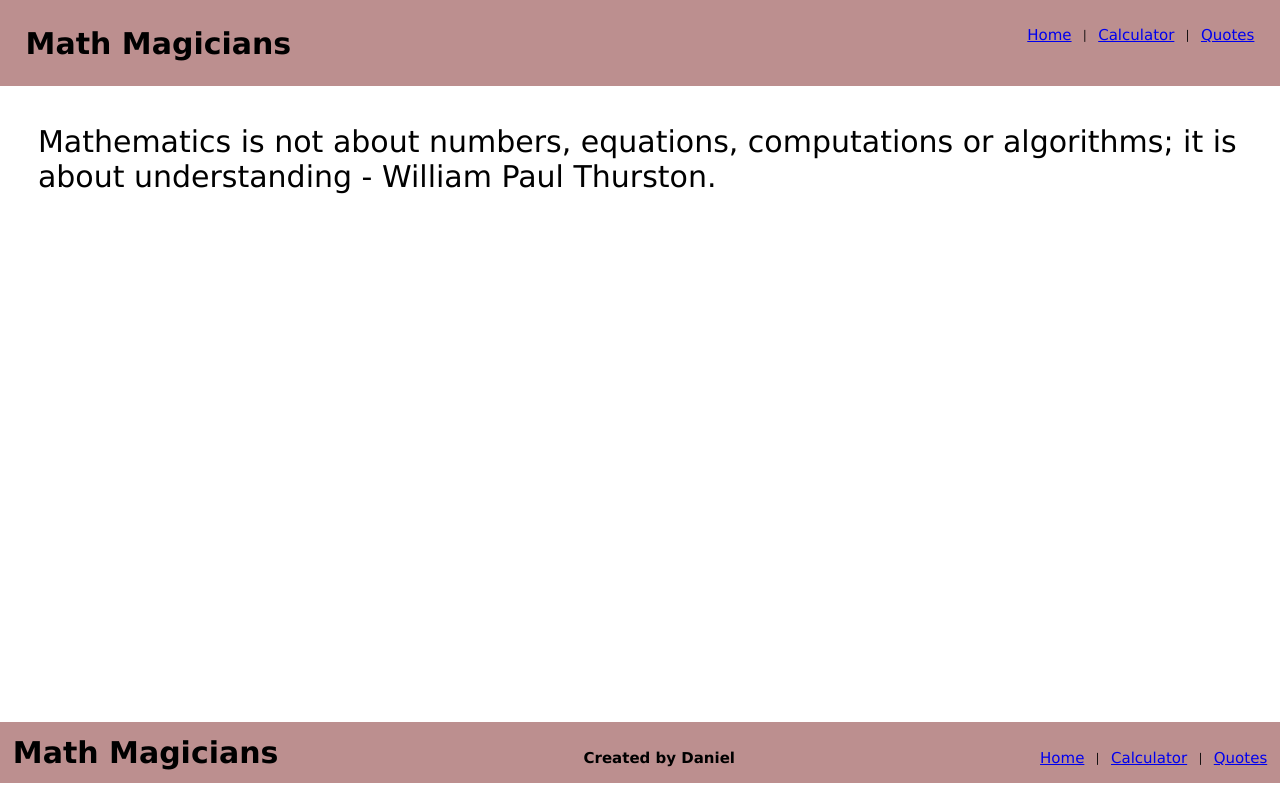
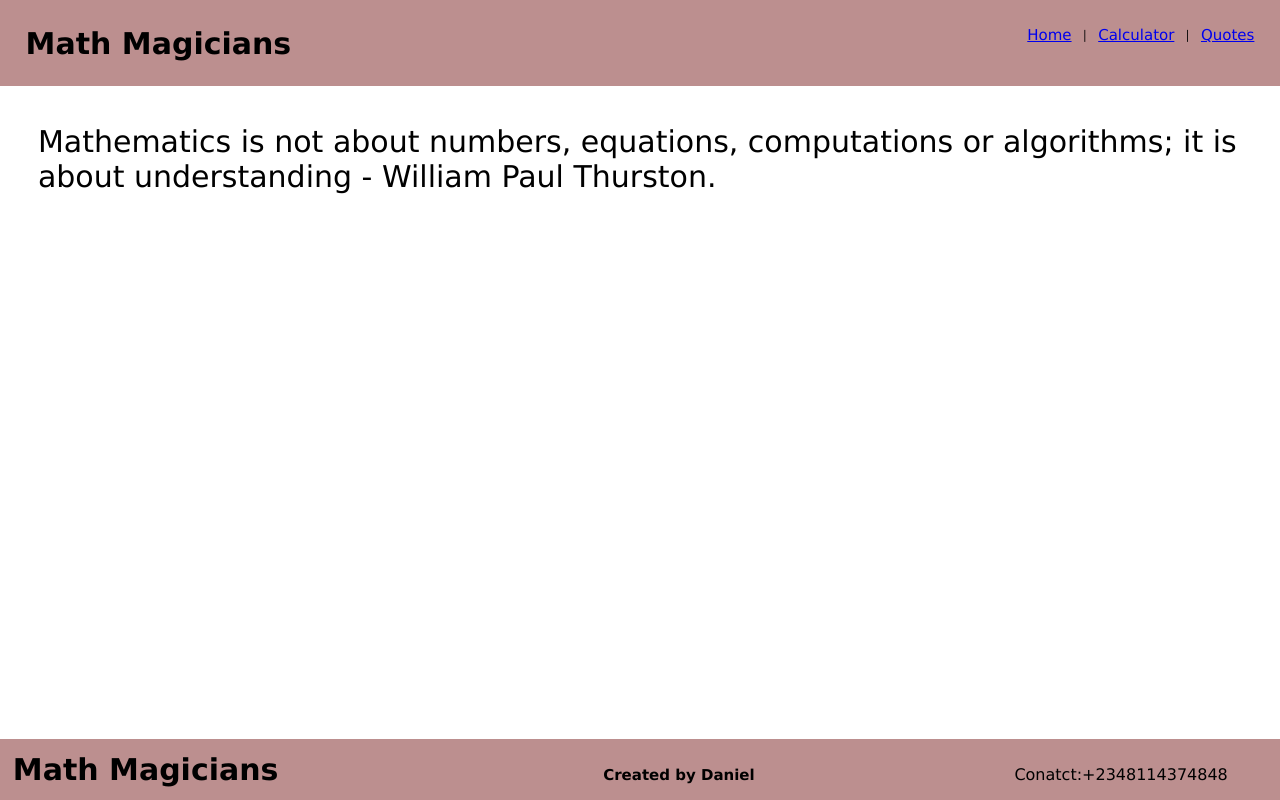
Before and after one commit to Ade179/mathmagician, a React (Create React App) app: page /quotes in a window 1280 px wide. Built offline with nearby package versions, Linux system fonts and the light colour scheme.

Commit message:
upadeted footer.js and footer.css files

```diff
--- a/src/components/CSSmodules/footer.css
+++ b/src/components/CSSmodules/footer.css
@@ -3,9 +3,17 @@
   font-size: 30px;
 }
 
-.links {
+.contacts {
   font-family: Verdana, Geneva, Tahoma, sans-serif;
-  font-size: 15px;
+  font-size: 16px;
+  right: 65px;
+}
+
+.contact {
+  font-family: Verdana, Geneva, Tahoma, sans-serif;
+  font-size: 16px;
+  position: relative;
+  right: 65px;
 }
 
 .thesect {
@@ -15,6 +23,9 @@
   padding: 1%;
   flex-wrap: wrap;
   align-items: baseline;
+  position: fixed;
+  bottom: 0;
+  width: 100%;
 }
 
 .maker {
--- a/src/components/Footer.js
+++ b/src/components/Footer.js
@@ -1,6 +1,5 @@
 import React, { PureComponent } from 'react';
 import './CSSmodules/footer.css';
-import { Link } from 'react-router-dom';
 
 class Footer extends PureComponent {
   render() {
@@ -13,13 +12,9 @@ class Footer extends PureComponent {
           <div>
             <h2 className="maker">Created by Daniel</h2>
           </div>
-          <nav className="nav">
-            <Link className="links" to="/">Home</Link>
-            |
-            <Link className="links" to="/calculator">Calculator</Link>
-            |
-            <Link className="links" to="/quotes">Quotes</Link>
-          </nav>
+          <article className="contact">
+            <div className="contacts">Conatct:+2348114374848</div>
+          </article>
         </section>
       </>
     );
```
